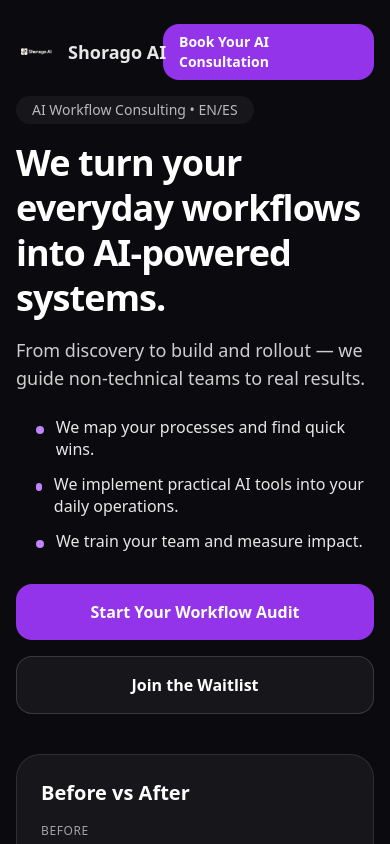
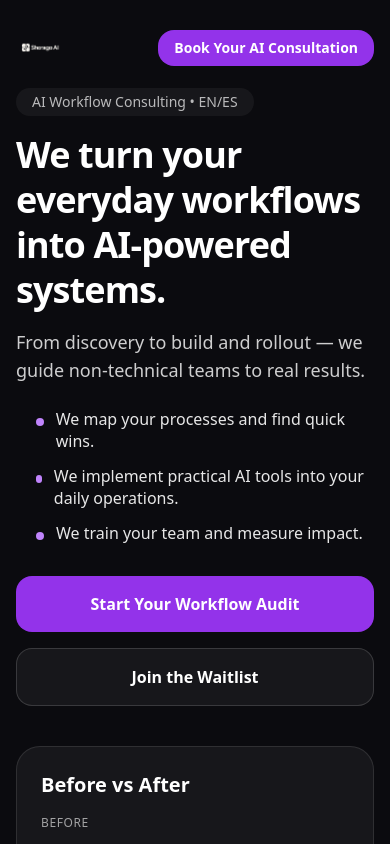
Before and after one commit to marcelshorago-ux/shoragoai, a Next.js app: page / in a window 390 px wide. Shown: the top 844 px of the page. Built offline with nearby package versions, Linux system fonts and the light colour scheme; no server answers.

Commit message:
Header: remove text wordmark; enlarge logo with responsive scaling

```diff
--- a/app/page.tsx
+++ b/app/page.tsx
@@ -13,8 +13,7 @@ export default function Home() {
       {/* Header */}
       <header className="mx-auto w-full max-w-6xl px-4 pt-6 pb-4 flex items-center justify-between">
         <div className="flex items-center gap-3">
-          <Image priority src="/brand/shoragoai-logo.png" alt="Shorago AI logo" width={240} height={72} sizes="(min-width:1024px) 192px, (min-width:640px) 168px, 160px" className="w-auto h-10 sm:h-12 md:h-14 lg:h-16" />
-          <span className="text-lg font-semibold opacity-90 whitespace-nowrap">Shorago AI</span>
+          <Image priority src="/brand/shoragoai-logo.png" alt="Shorago AI" width={320} height={96} sizes="(min-width:1024px) 240px, (min-width:640px) 200px, 160px" className="w-auto h-12 sm:h-14 md:h-16 lg:h-18 xl:h-20" />
         </div>
         <div className="flex items-center gap-2">
           <a
```
